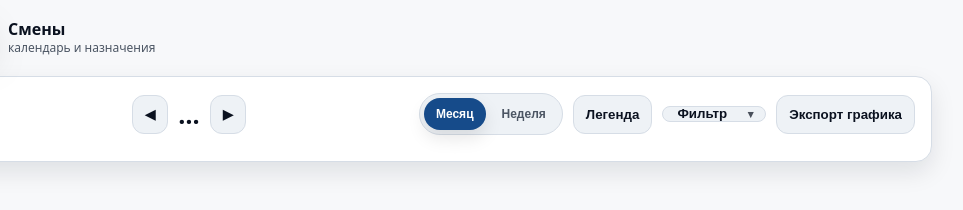
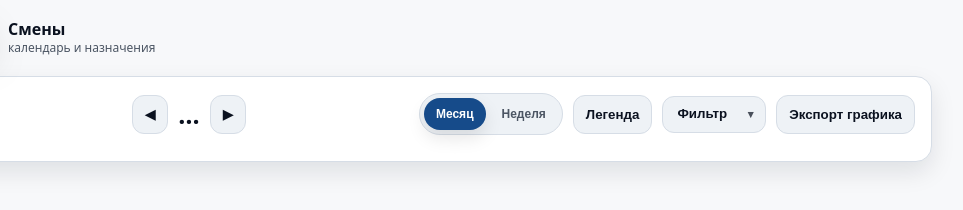
Before and after one commit to MonsterDush/AASFC, a plain HTML site: page frontend/staff-shifts.html in a window 1280 px wide. Shown: the top 210 px of the page, 198-1161 px from the left. Drawn offline with Linux system fonts and the light colour scheme; no server answers.

Commit message:
sprint three added BE v16

```diff
--- a/frontend/styles.css
+++ b/frontend/styles.css
@@ -549,7 +549,7 @@ input[type="checkbox"],input[type="radio"]{
   color:var(--text);
   font-weight:800;
   line-height:1;
-  max-height:37px;
+  height:37px;
   padding:0 38px 0 14px;
   border-radius:12px;
   cursor:pointer;
```
